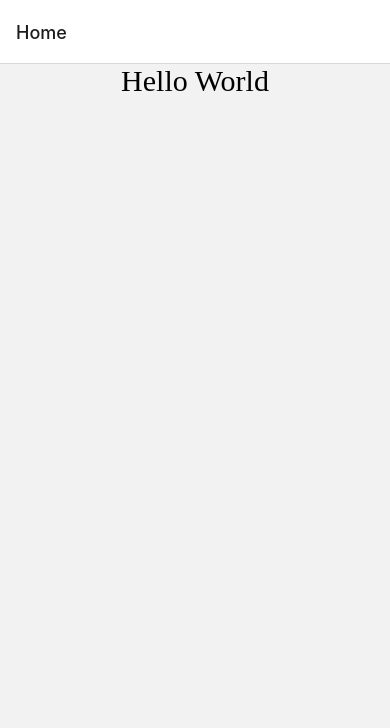
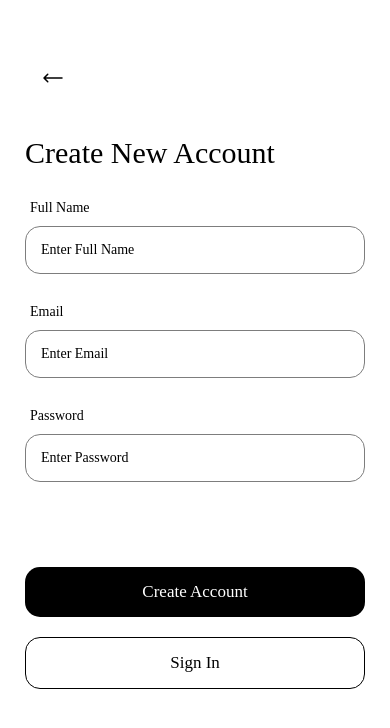
Before and after one commit to siddhant124/AITravelPlanner, a React Native app: screen /SignUpScreen in a window 390 px wide. Before the commit this address had no page. Shown: the top 728 px of the page. Built offline with nearby package versions, Linux system fonts and the light colour scheme.

Commit message:
Implemented SignIn SignUp Ui

```diff
--- a/App.tsx
+++ b/App.tsx
@@ -1,15 +1,19 @@
 import React from 'react';
 import {createNativeStackNavigator} from '@react-navigation/native-stack';
 import {NavigationContainer} from '@react-navigation/native';
-import {HomeScreen} from './src/app/screens/HomeScreen';
+import OnboardingScreen from './src/components/OnboardingScreen';
+import SignInScreen from './src/auth/SignInScreen';
+import SignUpScreen from './src/auth/SignUpScreen';
 
 const Stack = createNativeStackNavigator();
 
 export default function RootLayout() {
   return (
     <NavigationContainer>
-      <Stack.Navigator>
-        <Stack.Screen name="Home" component={HomeScreen} />
+      <Stack.Navigator screenOptions={{headerShown: false}}>
+        <Stack.Screen name="OnboardingScreen" component={OnboardingScreen} />
+        <Stack.Screen name="SignInScreen" component={SignInScreen} />
+        <Stack.Screen name="SignUpScreen" component={SignUpScreen} />
       </Stack.Navigator>
     </NavigationContainer>
   );
--- a/package.json
+++ b/package.json
@@ -14,8 +14,10 @@
     "@react-navigation/native-stack": "^6.11.0",
     "react": "18.3.1",
     "react-native": "0.75.2",
+    "react-native-heroicons": "^4.0.0",
     "react-native-safe-area-context": "^4.10.9",
-    "react-native-screens": "^3.34.0"
+    "react-native-screens": "^3.34.0",
+    "react-native-svg": "^15.6.0"
   },
   "devDependencies": {
     "@babel/core": "^7.20.0",
--- /dev/null
+++ b/src/auth/SignInScreen.tsx
@@ -0,0 +1,134 @@
+/* eslint-disable react-native/no-inline-styles */
+import {
+  View,
+  Text,
+  StatusBar,
+  TextInput,
+  StyleSheet,
+  TouchableOpacity,
+} from 'react-native';
+import React from 'react';
+import {Colors} from '../constants/Colors';
+import {ArrowLongLeftIcon} from 'react-native-heroicons/solid';
+
+export default function SignInScreen({navigation}: {navigation: any}) {
+  return (
+    <>
+      <StatusBar
+        translucent
+        backgroundColor="rgba(255,255,255,1)"
+        barStyle={'dark-content'}
+      />
+
+      <View style={styles.container}>
+        <TouchableOpacity onPress={() => navigation.goBack()}>
+          <ArrowLongLeftIcon
+            color={'#000'}
+            style={{
+              padding: 16,
+            }}
+          />
+        </TouchableOpacity>
+        <Text style={styles.headerText}>Let's Sign you in</Text>
+
+        <Text style={styles.subHeaderText}>Welcome back</Text>
+
+        {/* User Email */}
+        <View style={styles.inputContainer}>
+          <Text style={styles.labelText}>Email</Text>
+          <TextInput
+            keyboardType="email-address"
+            style={styles.input}
+            placeholder="Enter Email"
+          />
+        </View>
+
+        {/* User Password */}
+        <View style={styles.inputContainer}>
+          <Text style={styles.labelText}>Password</Text>
+          <TextInput
+            secureTextEntry={true}
+            style={styles.input}
+            placeholder="Enter Password"
+          />
+        </View>
+
+        {/* Sign In Button */}
+        <TouchableOpacity activeOpacity={0.6} style={styles.buttonStyle}>
+          <Text style={styles.buttonTextStyle}>Sign In</Text>
+        </TouchableOpacity>
+
+        {/* Sign Up */}
+        <TouchableOpacity
+          activeOpacity={0.6}
+          onPress={() => {
+            navigation.goBack();
+            navigation.navigate('SignUpScreen');
+          }}
+          style={[styles.buttonStyle, styles.signUpButton]}>
+          <Text style={[styles.buttonTextStyle, styles.signUpText]}>
+            Create Account
+          </Text>
+        </TouchableOpacity>
+      </View>
+    </>
+  );
+}
+
+const styles = StyleSheet.create({
+  container: {
+    padding: 25,
+    paddingTop: 50,
+    backgroundColor: Colors.WHITE,
+    height: '100%',
+  },
+  headerText: {
+    fontFamily: 'Outfit-Bold',
+    fontSize: 30,
+    paddingTop: 30,
+    color: '#000000',
+  },
+  subHeaderText: {
+    fontFamily: 'Outfit-Regular',
+    fontSize: 30,
+    color: Colors.Gray,
+    marginTop: 10,
+  },
+  inputContainer: {
+    marginTop: 30,
+    gap: 10,
+  },
+  labelText: {
+    marginLeft: 5,
+    fontFamily: 'Outfit-Bold',
+    color: '#000',
+  },
+  input: {
+    padding: 15,
+    borderWidth: 1,
+    borderRadius: 15,
+    borderColor: Colors.Gray,
+    fontFamily: 'Outfit-Medium',
+    color: Colors.PRIMARY,
+  },
+  buttonStyle: {
+    padding: 15,
+    alignItems: 'center',
+    backgroundColor: Colors.PRIMARY,
+    borderRadius: 15,
+    marginTop: '25%',
+  },
+  buttonTextStyle: {
+    color: Colors.WHITE,
+    fontFamily: 'Outfit-Regular',
+    fontSize: 17,
+  },
+  signUpButton: {
+    backgroundColor: Colors.WHITE,
+    borderWidth: 1,
+    marginTop: 20,
+  },
+  signUpText: {
+    color: Colors.PRIMARY,
+  },
+});
--- /dev/null
+++ b/src/auth/SignUpScreen.tsx
@@ -0,0 +1,135 @@
+import {
+  View,
+  Text,
+  StatusBar,
+  TextInput,
+  StyleSheet,
+  TouchableOpacity,
+} from 'react-native';
+import React from 'react';
+import {Colors} from '../constants/Colors';
+import {ArrowLongLeftIcon} from 'react-native-heroicons/solid';
+
+export default function SignUpScreen({navigation}: {navigation: any}) {
+  return (
+    <>
+      <StatusBar
+        translucent
+        backgroundColor="rgba(255,255,255,1)"
+        barStyle={'dark-content'}
+      />
+      <View style={styles.container}>
+        <TouchableOpacity onPress={() => navigation.goBack()}>
+          <ArrowLongLeftIcon
+            color={'#000'}
+            style={{
+              padding: 16,
+            }}
+          />
+        </TouchableOpacity>
+
+        <Text style={styles.headerText}>Create New Account</Text>
+
+        {/* User Full Name */}
+        <View style={styles.inputContainer}>
+          <Text style={styles.labelText}>Full Name</Text>
+          <TextInput
+            inputMode="text"
+            style={styles.input}
+            placeholder="Enter Full Name"
+          />
+        </View>
+
+        {/* User Email */}
+        <View style={styles.inputContainer}>
+          <Text style={styles.labelText}>Email</Text>
+          <TextInput
+            keyboardType="email-address"
+            style={styles.input}
+            placeholder="Enter Email"
+          />
+        </View>
+
+        {/* User Password */}
+        <View style={styles.inputContainer}>
+          <Text style={styles.labelText}>Password</Text>
+          <TextInput
+            secureTextEntry={true}
+            style={styles.input}
+            placeholder="Enter Password"
+          />
+        </View>
+
+        {/* Create Account Button */}
+        <TouchableOpacity activeOpacity={0.6} style={styles.buttonStyle}>
+          <Text style={styles.buttonTextStyle}>Create Account</Text>
+        </TouchableOpacity>
+
+        {/* Sign In */}
+        <TouchableOpacity
+          activeOpacity={0.6}
+          onPress={() => {
+            navigation.goBack();
+            navigation.navigate('SignInScreen');
+          }}
+          style={[styles.buttonStyle, styles.signInButton]}>
+          <Text style={[styles.buttonTextStyle, styles.signInText]}>
+            Sign In
+          </Text>
+        </TouchableOpacity>
+      </View>
+    </>
+  );
+}
+
+const styles = StyleSheet.create({
+  container: {
+    padding: 25,
+    paddingTop: 50,
+    backgroundColor: Colors.WHITE,
+    height: '100%',
+  },
+  headerText: {
+    fontFamily: 'Outfit-Bold',
+    fontSize: 30,
+    paddingTop: 30,
+    color: '#000000',
+  },
+  inputContainer: {
+    marginTop: 30,
+    gap: 10,
+  },
+  labelText: {
+    marginLeft: 5,
+    fontFamily: 'Outfit-Bold',
+    color: '#000',
+  },
+  input: {
+    padding: 15,
+    borderWidth: 1,
+    borderRadius: 15,
+    borderColor: Colors.Gray,
+    fontFamily: 'Outfit-Medium',
+    color: Colors.PRIMARY,
+  },
+  buttonStyle: {
+    padding: 15,
+    alignItems: 'center',
+    backgroundColor: Colors.PRIMARY,
+    borderRadius: 15,
+    marginTop: '25%',
+  },
+  buttonTextStyle: {
+    color: Colors.WHITE,
+    fontFamily: 'Outfit-Regular',
+    fontSize: 17,
+  },
+  signInButton: {
+    backgroundColor: Colors.WHITE,
+    borderWidth: 1,
+    marginTop: 20,
+  },
+  signInText: {
+    color: Colors.PRIMARY,
+  },
+});
--- /dev/null
+++ b/src/components/OnboardingScreen.tsx
@@ -0,0 +1,92 @@
+import {
+  View,
+  Image,
+  Text,
+  StyleSheet,
+  StatusBar,
+  TouchableOpacity,
+} from 'react-native';
+import React from 'react';
+import {Colors} from '../constants/Colors';
+
+export default function OnboardingScreen({navigation}: {navigation: any}) {
+  return (
+    <>
+      <StatusBar
+        translucent
+        backgroundColor="rgba(0, 0, 0, 0)"
+        barStyle={'dark-content'}
+      />
+      <View style={style.viewStyle}>
+        <Image
+          style={style.imageStyle}
+          source={require('./../assets/images/login_image.png')}
+        />
+
+        <View style={style.container}>
+          <Text style={style.headerTextStyle}>AI Travel Planner</Text>
+          <Text style={style.headerDescTextStyle}>
+            Discover your next adventure effortlessly. Personalized itineraries
+            at your fingertips. Travel smarter with AI-driven insights.
+          </Text>
+
+          <TouchableOpacity
+            activeOpacity={0.6}
+            onPress={() => navigation.navigate('SignInScreen')}
+            style={style.buttonStyle}>
+            <Text style={style.buttonTextStyle}>Get Started</Text>
+          </TouchableOpacity>
+        </View>
+      </View>
+    </>
+  );
+}
+
+const style = StyleSheet.create({
+  viewStyle: {
+    backgroundColor: '#FFFFFF',
+    height: '100%',
+    flex: 1,
+  },
+
+  container: {
+    backgroundColor: Colors.WHITE,
+    marginTop: -20,
+    height: '100%',
+    borderTopLeftRadius: 20,
+    borderTopRightRadius: 20,
+    padding: 25,
+  },
+  imageStyle: {
+    height: 450,
+  },
+
+  headerTextStyle: {
+    fontSize: 28,
+    fontFamily: 'Outfit-Bold',
+    color: '#000000',
+    textAlign: 'center',
+    marginTop: 30,
+  },
+  headerDescTextStyle: {
+    fontSize: 17,
+    fontFamily: 'Outfit-Regular',
+    color: Colors.Gray,
+    textAlign: 'center',
+    marginTop: 20,
+  },
+
+  buttonStyle: {
+    padding: 15,
+    alignItems: 'center',
+    backgroundColor: Colors.PRIMARY,
+    borderRadius: 99,
+    marginTop: '25%',
+  },
+
+  buttonTextStyle: {
+    color: Colors.WHITE,
+    fontFamily: 'Outfit-Regular',
+    fontSize: 17,
+  },
+});
--- a/src/constants/Colors.ts
+++ b/src/constants/Colors.ts
@@ -7,6 +7,9 @@ const tintColorLight = '#0a7ea4';
 const tintColorDark = '#fff';
 
 export const Colors = {
+  WHITE: '#FFF',
+  PRIMARY: '#000',
+  Gray: '#7d7d7d',
   light: {
     text: '#11181C',
     background: '#fff',
```
Also changed, not shown: src/assets/images/login_image.png (added), src/components/HomeScreen.tsx (renamed from src/app/screens/HomeScreen.tsx), 1 other file (tests, documents, lock files or other folders).
